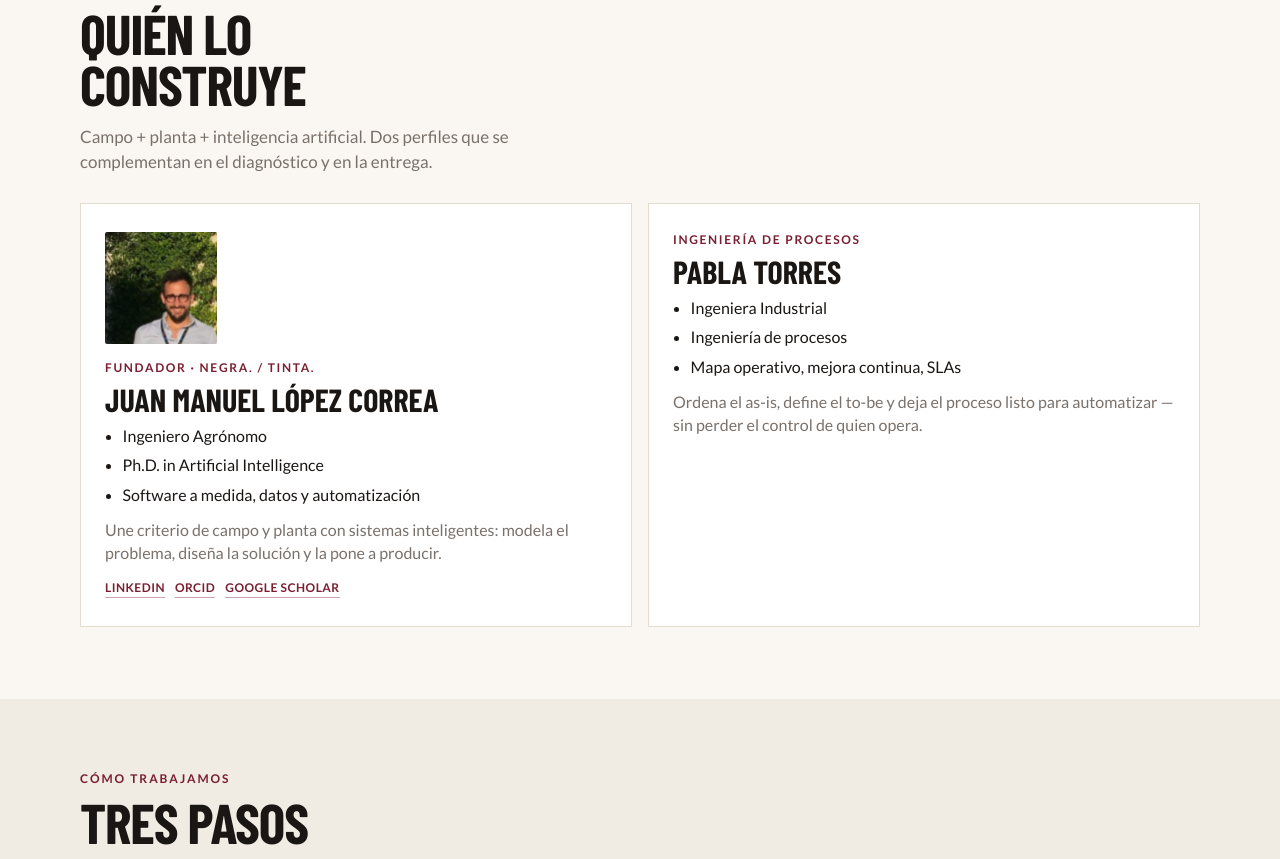
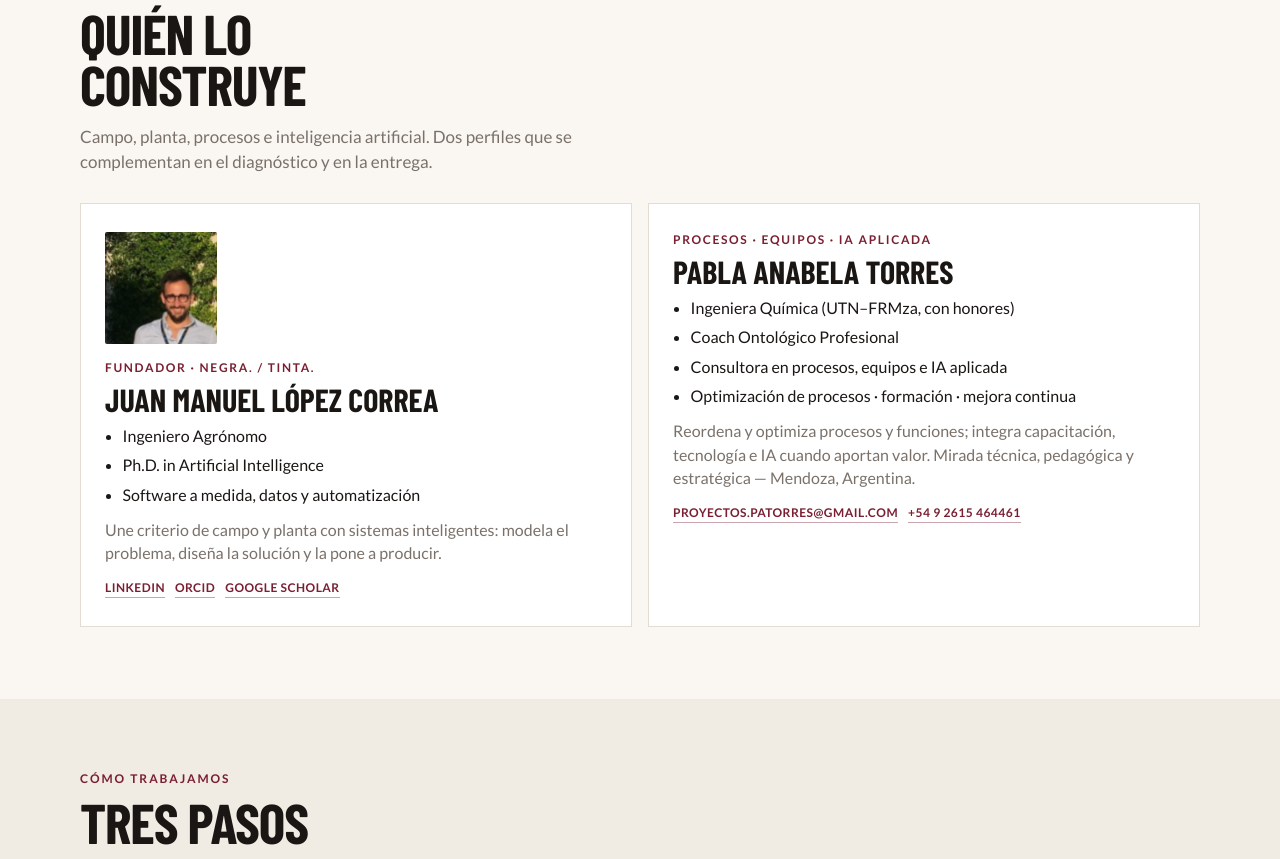
Before and after one commit to juanmanuellopezcorrea/tinta, a plain HTML site: page index.html in a window 1280 px wide. Shown: the part 2288-3147 px from the top of the page. Drawn offline with nearby package versions, Linux system fonts and the light colour scheme; a web font is replaced by a local one.

Commit message:
Correct Pabla Torres profile from CV: Chemical Engineer, coach, IA.
Co-authored-by: Cursor <cursoragent@cursor.com>

```diff
--- a/index.html
+++ b/index.html
@@ -4,7 +4,7 @@
   <meta charset="utf-8" />
   <meta name="viewport" content="width=device-width, initial-scale=1" />
   <title>tinta. · Software, procesos y bots · by negra.</title>
-  <meta name="description" content="tinta. by negra. Desarrollo de software, automatización e ingeniería de procesos. Equipo: Ing. Agrónomo Ph.D. en IA + Ing. Industrial en procesos." />
+  <meta name="description" content="tinta. by negra. Desarrollo de software, automatización e ingeniería de procesos. Equipo: Ing. Agrónomo Ph.D. en IA + Ing. Química, coach y consultora en procesos e IA aplicada." />
   <link rel="preconnect" href="https://fonts.googleapis.com" />
   <link rel="preconnect" href="https://fonts.gstatic.com" crossorigin />
   <link href="https://fonts.googleapis.com/css2?family=Barlow+Condensed:wght@500;600;700;800&family=Lato:wght@400;700&display=swap" rel="stylesheet" />
@@ -374,7 +374,7 @@
       <div class="wrap">
         <div class="kicker">Equipo</div>
         <h2 class="display">Quién lo construye</h2>
-        <p class="lead">Campo + planta + inteligencia artificial. Dos perfiles que se complementan en el diagnóstico y en la entrega.</p>
+        <p class="lead">Campo, planta, procesos e inteligencia artificial. Dos perfiles que se complementan en el diagnóstico y en la entrega.</p>
         <div class="team">
           <article class="person">
             <img class="person-photo" src="assets/juan-manuel-lopez.jpg?v=1" alt="Juan Manuel López Correa" width="112" height="112" />
@@ -393,14 +393,19 @@
             </div>
           </article>
           <article class="person">
-            <div class="role">Ingeniería de procesos</div>
-            <h3>Pabla Torres</h3>
+            <div class="role">Procesos · equipos · IA aplicada</div>
+            <h3>Pabla Anabela Torres</h3>
             <ul>
-              <li>Ingeniera Industrial</li>
-              <li>Ingeniería de procesos</li>
-              <li>Mapa operativo, mejora continua, SLAs</li>
+              <li>Ingeniera Química (UTN–FRMza, con honores)</li>
+              <li>Coach Ontológico Profesional</li>
+              <li>Consultora en procesos, equipos e IA aplicada</li>
+              <li>Optimización de procesos · formación · mejora continua</li>
             </ul>
-            <p>Ordena el as-is, define el to-be y deja el proceso listo para automatizar — sin perder el control de quien opera.</p>
+            <p>Reordena y optimiza procesos y funciones; integra capacitación, tecnología e IA cuando aportan valor. Mirada técnica, pedagógica y estratégica — Mendoza, Argentina.</p>
+            <div class="person-links">
+              <a href="mailto:proyectos.patorres@gmail.com">proyectos.patorres@gmail.com</a>
+              <a href="tel:+5492615464461">+54 9 2615 464461</a>
+            </div>
           </article>
         </div>
       </div>
```
Also changed, not shown: 3 other files.
